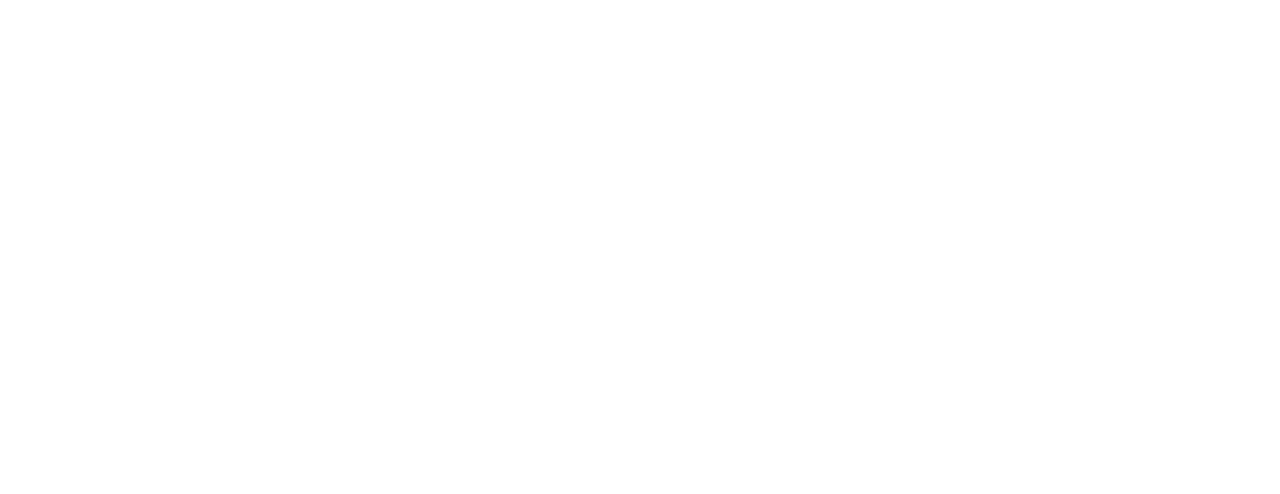
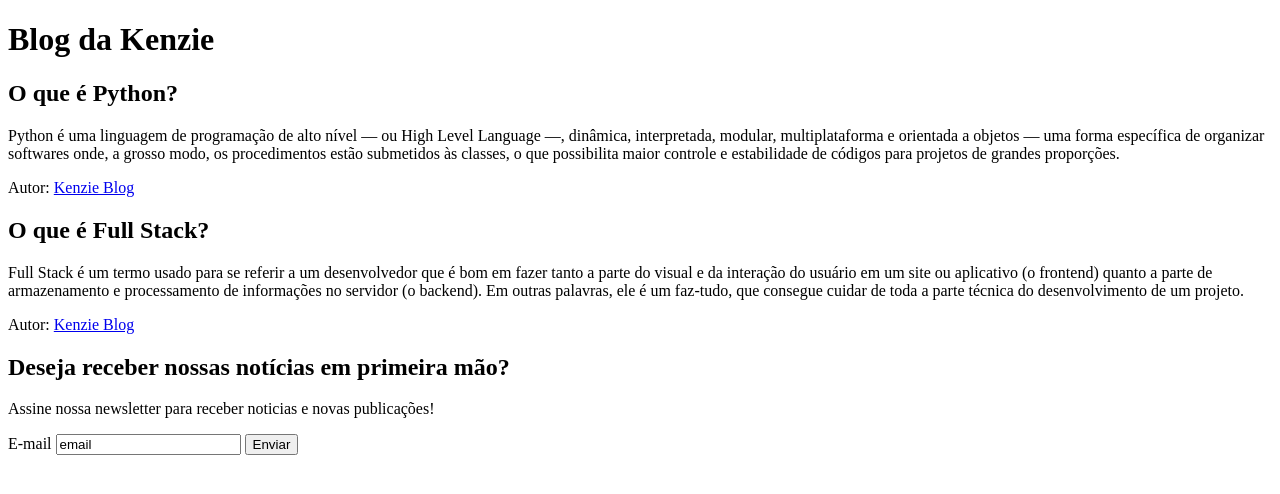
Before and after one commit to marcia-oz/blog-html, a plain HTML site: page src/index.html in a window 1280 px wide. Drawn offline with Linux system fonts and the light colour scheme.

Commit message:
feat: blog creation

```diff
--- a/src/index.html
+++ b/src/index.html
@@ -7,6 +7,32 @@
     <title>Blog</title>
 </head>
 <body>
-    <main></main>
+    <header>
+        <h1>Blog da Kenzie</h1>
+    </header>
+    <main>
+        <article>
+            <h2>O que é Python?</h2>
+            <div>
+                <p>Python é uma linguagem de programação de alto nível — ou High Level Language —, dinâmica, interpretada, modular, multiplataforma e orientada a objetos — uma forma específica de organizar softwares onde, a grosso modo, os procedimentos estão submetidos às classes, o que possibilita maior controle e estabilidade de códigos para projetos de grandes proporções.</p>
+            </div>
+            <div>
+                <p> Autor: <a href="https://kenzie.com.br/blog/o-que-e-python/"> Kenzie Blog</a></p>
+            </div>
+
+            <h2>O que é Full Stack?</h2>
+            <div>
+                <p>Full Stack é um termo usado para se referir a um desenvolvedor que é bom em fazer tanto a parte do visual e da interação do usuário em um site ou aplicativo (o frontend) quanto a parte de armazenamento e processamento de informações no servidor (o backend). Em outras palavras, ele é um faz-tudo, que consegue cuidar de toda a parte técnica do desenvolvimento de um projeto.</p>
+            </div>
+            <div<p> Autor: <a href="https://kenzie.com.br/blog/full-stack-o-que-e/">Kenzie Blog</a></p></div>
+        </article>
+        <form>
+            <h2>Deseja receber nossas notícias em primeira mão?</h2>
+            <p>Assine nossa newsletter para receber noticias e novas publicações!</p>
+            <label for="Email">E-mail</label>
+            <input type="email" name="email" id="email" value="email" required placeholder="Digite seu email aqui..." />
+            <button type="submit">Enviar</button>
+        </form>
+    </main>
 </body>
 </html>
```
